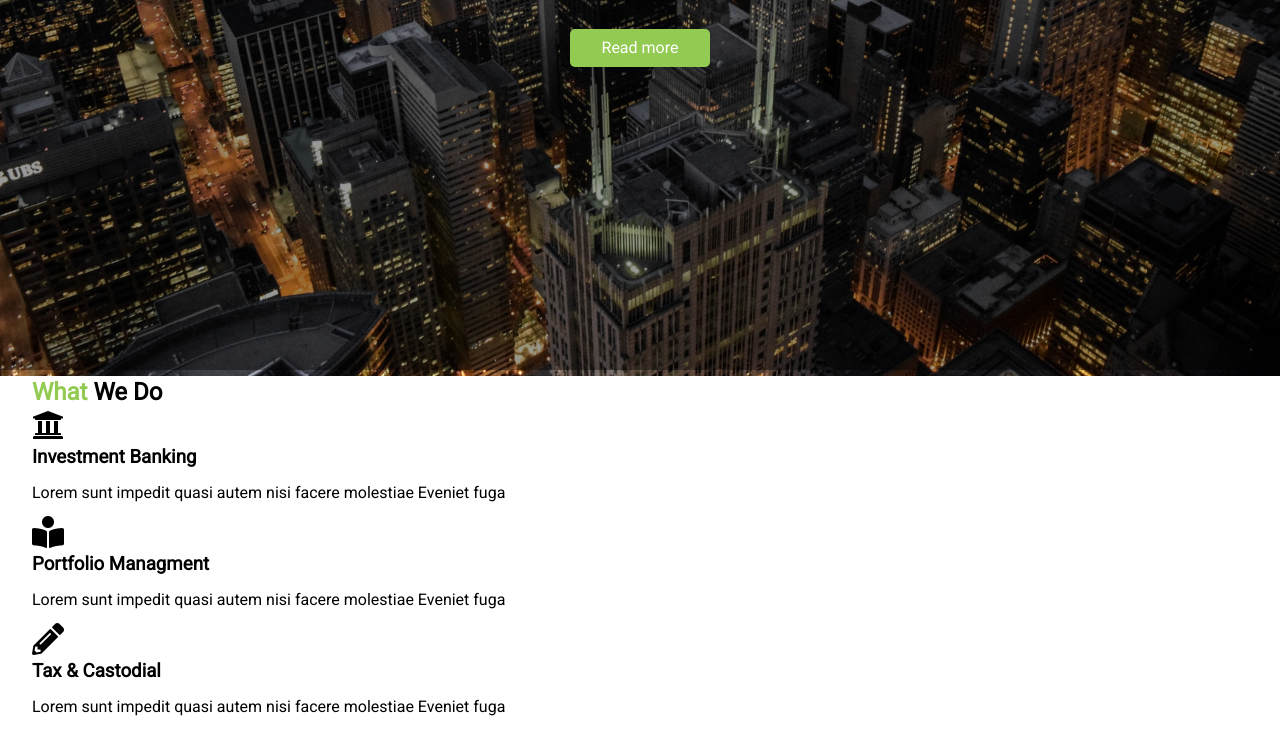
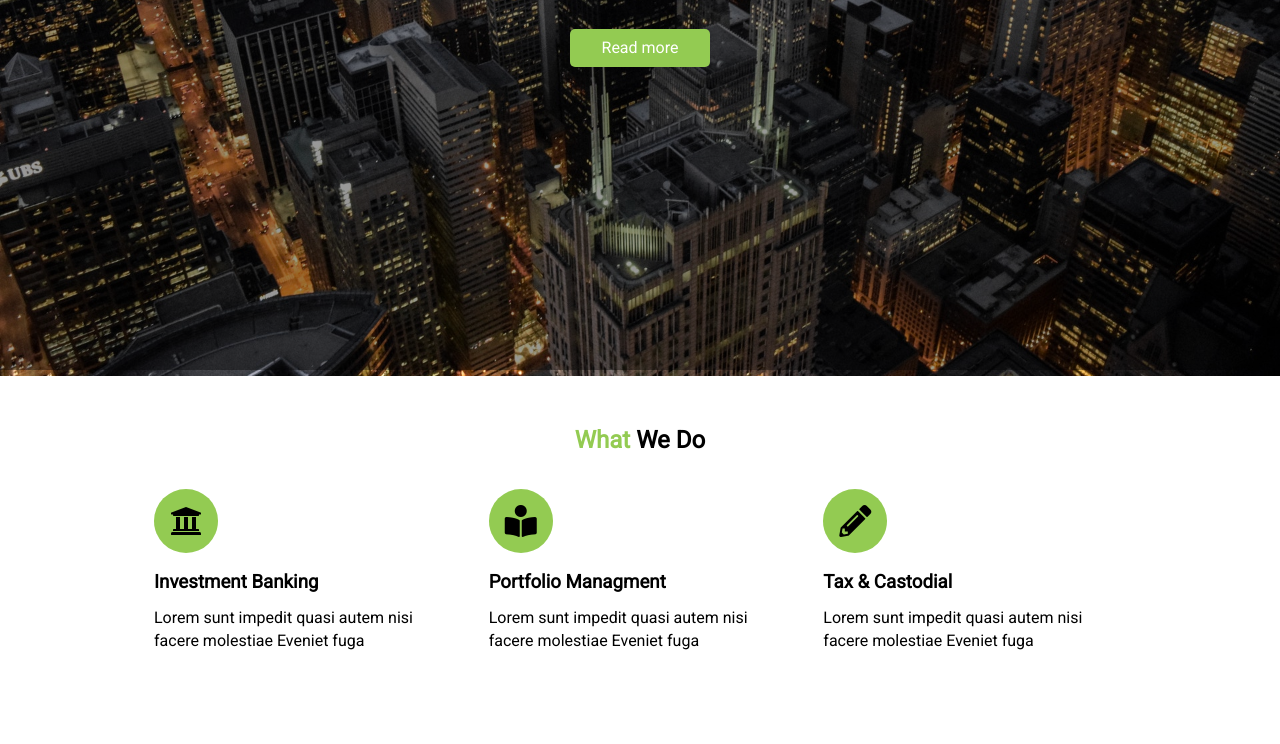
Before and after one commit to Harritone/HTML_CSS, a plain HTML site: page edgeledger/index.html in a window 1280 px wide. Shown: the part 490-1234 px from the top of the page. Drawn offline with Linux system fonts and the light colour scheme; files that its build step writes are made by us from their sources.

Commit message:
what we do section

```diff
--- a/edgeledger/css/style.css
+++ b/edgeledger/css/style.css
@@ -22,6 +22,10 @@ p {
 /* utility classes */
 .text-primary {
   color: #93cb52;
+}
+
+.text-center {
+  text-align: center;
 }
 
 .l-heading {
@@ -52,8 +56,19 @@ p {
 }
 .container {
   max-width: 1100px;
+  margin: auto;
   padding: 0 2rem;
   overflow: hidden;
+}
+
+.py-1 {
+  padding: 1.5rem 0;
+}
+.py-2 {
+  padding: 2rem 0;
+}
+.py-1 {
+  padding: 3rem 0;
 }
 
 /* navbar */
@@ -94,17 +109,36 @@ p {
 }
 
 #showcase .showcase-content {
+  text-align: center;
   display: flex;
-  text-align: center;
   flex-direction: column;
   justify-content: center;
   align-items: center;
   height: 100%;
-  width: 100%;
   padding: 0 2rem;
   /* overlay */
   position: absolute;
   top: 60px;;
   left: 0;
+  right: 0;
+  bottom: 0;
   background-color: rgba(0,0,0,.4);
 }
+
+
+/* What we do section */
+#what .items {
+  display: flex;
+  padding: 1rem;
+}
+
+#what .items .item {
+  flex: 1;
+  padding: 1rem;
+}
+#what .items .item i {
+  background: #93cb52;
+  padding: 1rem;
+  border-radius: 50%;
+  margin-bottom: 1rem;
+}
--- a/edgeledger/index.html
+++ b/edgeledger/index.html
@@ -55,7 +55,7 @@
       <!-- section: what we do -->
       <section id="what" class="bg-light py-1">
         <div class="container">
-          <h2 class="m-heading"><span class="text-primary">What</span> We Do</h2>
+          <h2 class="m-heading text-center"><span class="text-primary">What</span> We Do</h2>
           <div class="items">
             <div class="item">
               <i class="fas fa-university fa-2x"></i>
```
